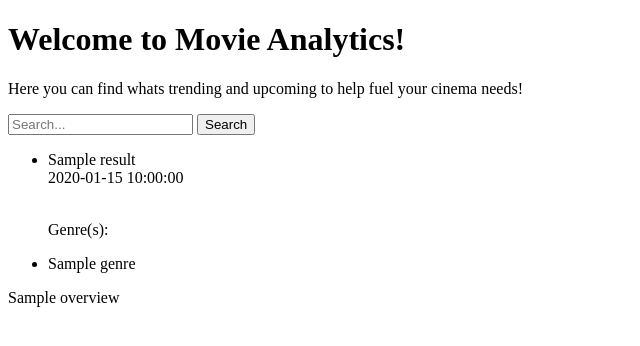
After one commit to AAlejandro8/FrameFinders, a Flask app: page /search in a window 1280 px wide. The commit adds this page. Shown: the top 346 px of the page, without its empty margins (0-640 px from the left). Run offline with Flask 3, Linux system fonts and the light colour scheme; a database or web service that is not in the repository returns one stand-in record (values such as "Sample title"); data that the repository does not hold is empty.

Commit message:
Added genre indicatiors for movies and search functionality!

```diff
--- a/app/main.py
+++ b/app/main.py
@@ -14,10 +14,39 @@ def get_trending_movies():
       response = requests.get(url, headers=headers)
       return response
 
+def get_movies_with_genre(movies):
+      genres = "https://api.themoviedb.org/3/genre/movie/list"
+      response = requests.get(genres, headers=headers)
+      genre_id_list = response.json()["genres"]
+
+      # map genre ids to genre names
+      genre_map = {genre["id"]: genre["name"] for genre in genre_id_list}
+
+      movie_result = movies.json()["results"]
+
+      # add genre names to each movie
+      for movie in movie_result:
+            movie_genre_ids = movie.get("genre_ids", [])
+            movie["genre_names"] = [genre_map.get(genre_id, "Unknown") for genre_id in movie_genre_ids]
+
+      return movie_result
+
 app = Flask(__name__)
 
 @app.route("/",methods = ["GET", "POST"])
 def home():
       trending = get_trending_movies()
+      movies_with_genre = get_movies_with_genre(trending)
 
-      return render_template("index.html", movies=trending.json()["results"])
+      return render_template("index.html",
+                             movies=movies_with_genre)
+
+@app.route("/search", methods = ["GET"])
+def search():
+      query = request.args.get("q", "")
+      url = f'https://api.themoviedb.org/3/search/movie?query={query}&include_adult=false&language=en-US&page=1'
+      response = requests.get(url, headers=headers)
+      movies = get_movies_with_genre(response)
+
+      return render_template("search.html",
+                             movies=movies)
--- /dev/null
+++ b/app/templates/base.html
@@ -0,0 +1,24 @@
+<!DOCTYPE html>
+<html style="background-color: #FFF">
+    <head>
+        <title>{% block title %}Movie Analytics{% endblock %}</title>
+    </head>
+    <body>
+        <h1>Welcome to Movie Analytics!</h1>
+        <p>Here you can find whats trending and upcoming to help fuel your cinema needs!</p>
+
+        <div id="searchContainer">
+
+            <form action="/search" method="GET">
+                <input type="search" id="query" name="q" placeholder="Search...">
+                <button>Search</button>
+            </form>
+
+        </div>
+
+
+        {% block content %}
+
+        {% endblock %}
+    </body>
+</html>
--- /dev/null
+++ b/app/templates/search.html
@@ -0,0 +1,23 @@
+{% extends "base.html" %}
+
+{% block content %}
+
+{% for movie in movies %}
+<div id="titleContainer">
+    <ul>
+        <li>{{ movie.original_title }}<br>
+        {{ movie.release_date }}
+        </li>
+        <br>
+        <p>Genre(s):</p>
+        {% for genre in movie.genre_names %}
+        <li>{{ genre }}</li>
+        {% endfor %}
+    </ul>
+</div>
+<div id="descriptionContainer">
+    <p>{{ movie.overview }}</p>
+</div>
+{% endfor %}
+
+{% endblock %}
```
Also changed, not shown: app/templates/index.html (+14 -13 lines).
